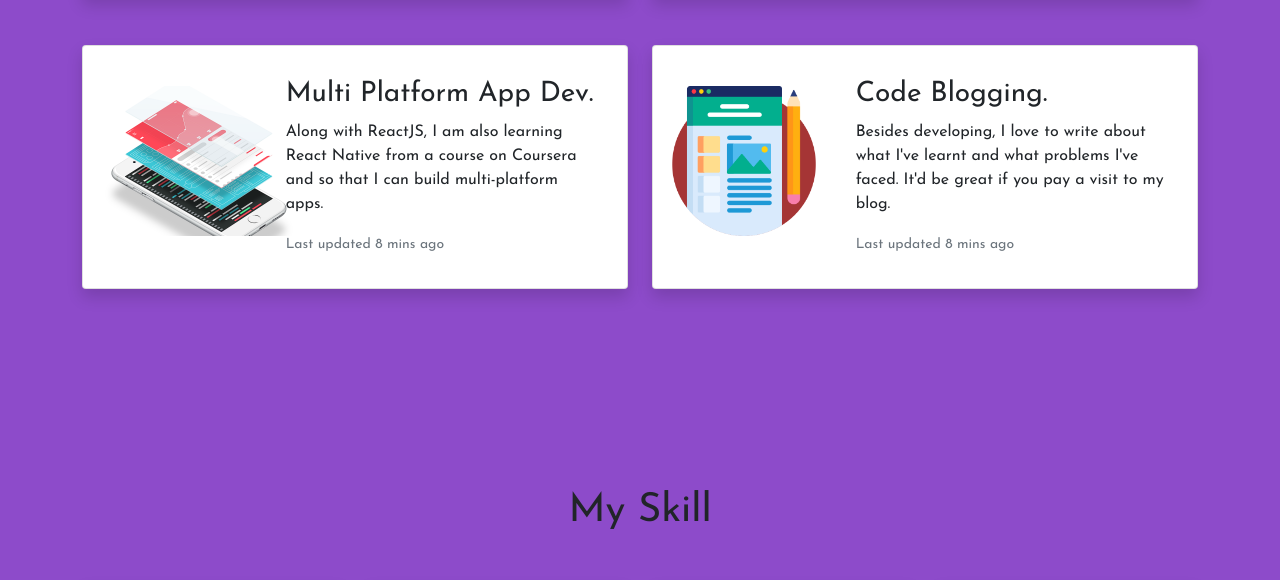
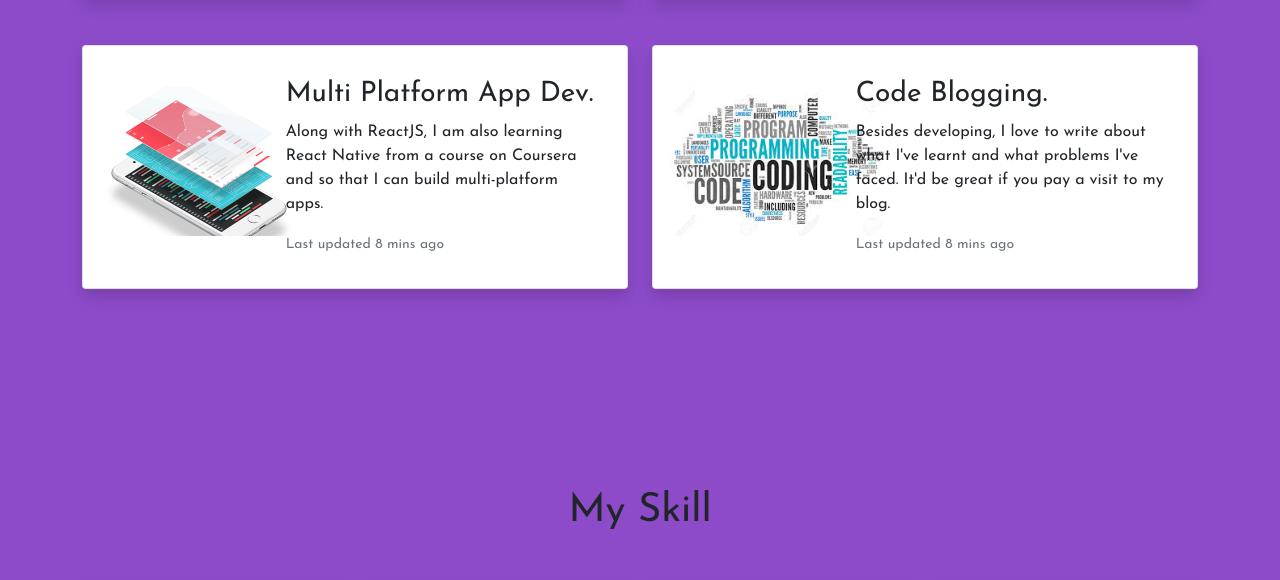
Before and after one commit to Saimun-Hossain00/saimun-portfolio, a plain HTML site: page index.html in a window 1280 px wide. Shown: the part 1246-1826 px from the top of the page. Drawn offline with nearby package versions, Linux system fonts and the light colour scheme.

Commit message:
all file done

```diff
--- a/index.html
+++ b/index.html
@@ -167,7 +167,7 @@
                         <div class="card mb-3 shadow p-3 mb-5 bg-body rounded">
                             <div class="row g-0">
                                 <div class="col-md-4 pt-4">
-                                    <img src="./image/blogging.png" alt="..." style="height:150px;">
+                                    <img src="./image/download.jpg" alt="..." style="height:150px;">
                                 </div>
                                 <div class="col-md-8">
                                     <div class="card-body">
```
Also changed, not shown: image/o.jpg (added), image/shanto-cv1.png (deleted).
